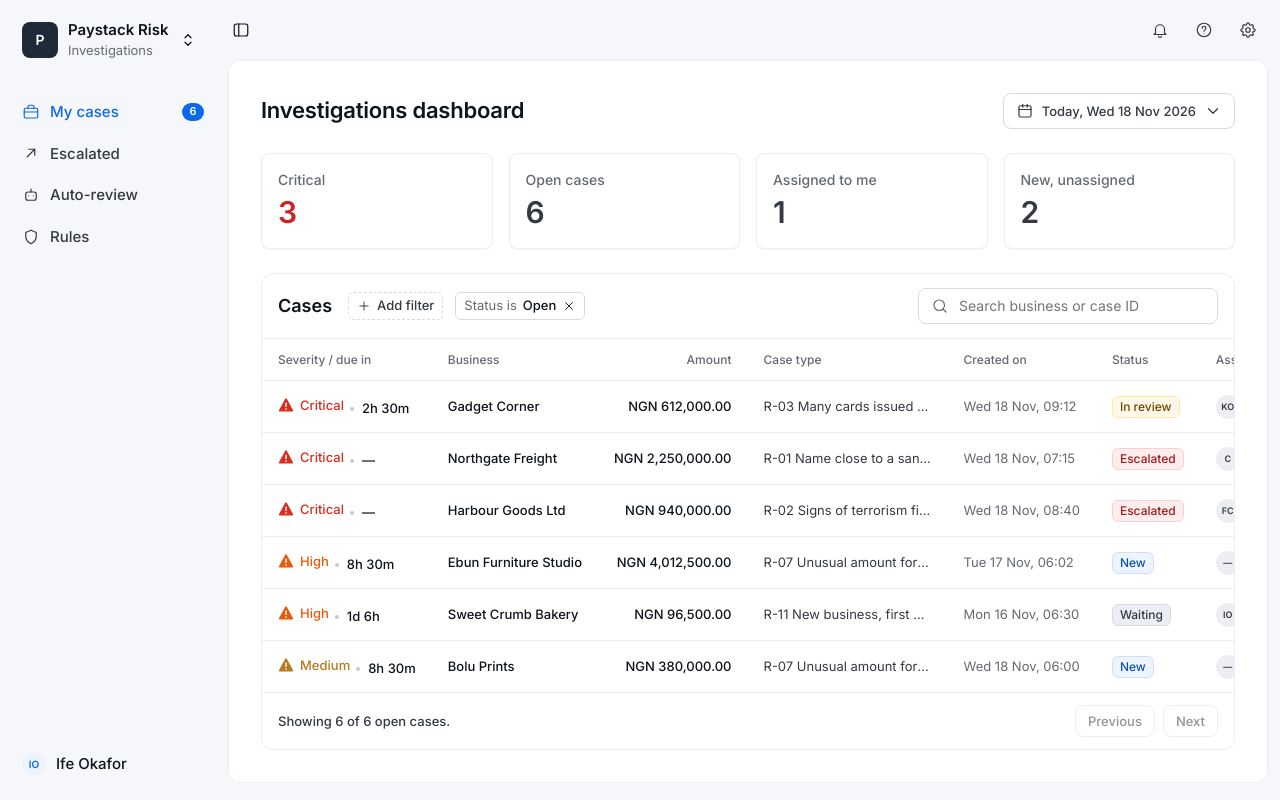
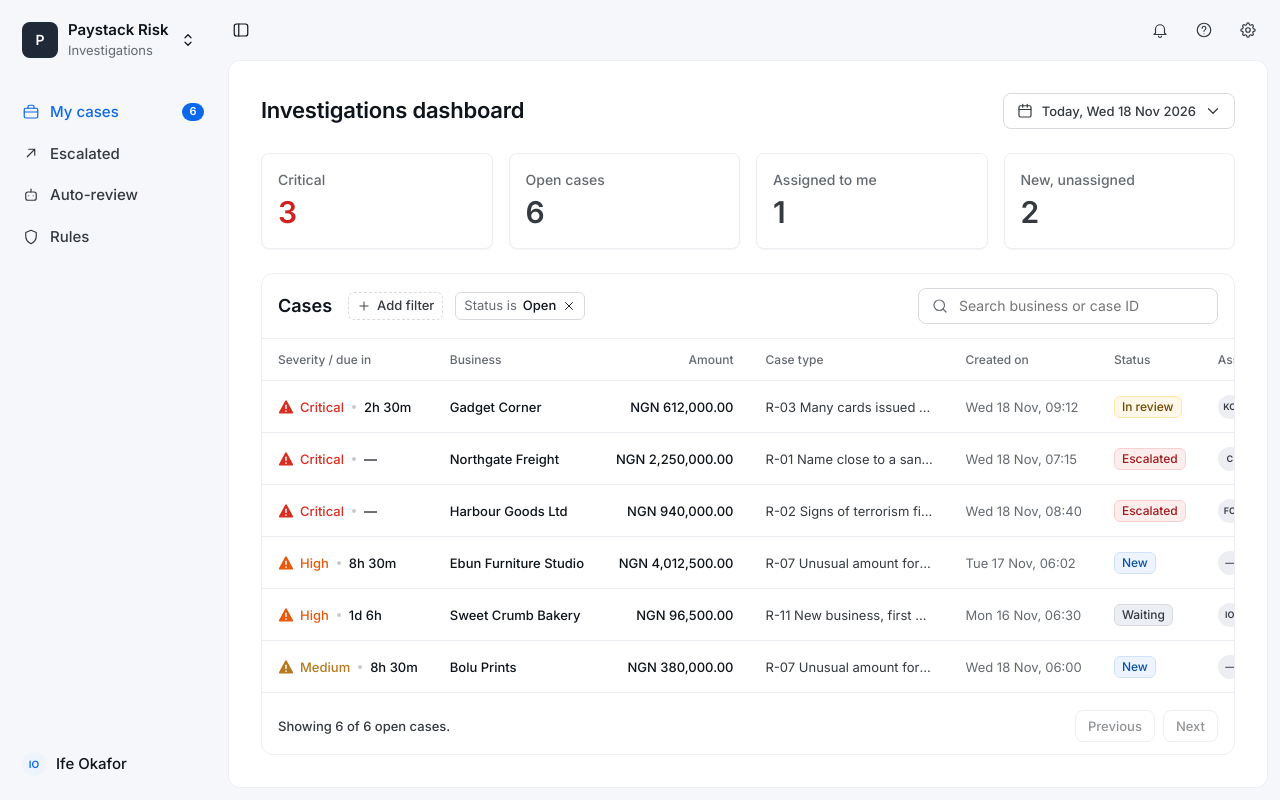
Before and after one commit to uxvic/paystack-payout-holds, a plain HTML site: page index.html in a window 1280 px wide. Drawn offline with Linux system fonts and the light colour scheme.

Commit message:
Severity cell aligned with the row; sheets and pane reach the bottom with footers pinned
Co-Authored-By: Claude Opus 5.5 <noreply@anthropic.com>

```diff
--- a/app.js
+++ b/app.js
@@ -109,7 +109,7 @@
     const list = visibleCases(only);
     const full = !pane;
     const rows = list.map(k => `<tr class="click" data-act="open" data-v="${k.id}" tabindex="0" aria-selected="${S.sel === k.id}">
-      <td>${sev(k.severity)}<span class="due">${k.status === 'Closed' ? 'Resolved' : (k.dueIn || '—')}</span></td>
+      <td><span class="sevcell">${sev(k.severity)}<span class="due">${k.status === 'Closed' ? 'Resolved' : (k.dueIn || '—')}</span></span></td>
       <td>${esc(k.name)}</td>
       <td class="r">${naira(k.held)}</td>
       ${full ? `<td class="trunc">${RULE(k.rule).id} ${esc(RULE(k.rule).name)}</td><td class="muted">${k.created}</td>` : ''}
--- a/styles.css
+++ b/styles.css
@@ -21,7 +21,7 @@ svg.i { width: 18px; height: 18px; fill: none; stroke: currentColor; stroke-widt
 :focus-visible { outline: 2px solid var(--brand); outline-offset: 2px; }
 
 /* Shell: navigation sits on the background, work sits in white sheets */
-.app { display: grid; grid-template-columns: 224px minmax(0, 1fr); min-height: 100vh; }
+.app { display: grid; grid-template-columns: 224px minmax(0, 1fr); height: 100vh; }
 .side { display: flex; flex-direction: column; gap: 24px; padding: 12px 12px 16px 14px; position: sticky; top: 0; height: 100vh; }
 .ws { display: flex; align-items: center; gap: 10px; padding: 8px; }
 .ws .av { width: 36px; height: 36px; border-radius: 8px; background: #1f2937; color: #fff; display: grid; place-items: center; font-weight: 600; }
@@ -36,15 +36,15 @@ svg.i { width: 18px; height: 18px; fill: none; stroke: currentColor; stroke-widt
 .side .me { margin-top: auto; display: flex; align-items: center; gap: 10px; padding: 8px; font-size: 15px; font-weight: 500; }
 .me .av { width: 24px; height: 24px; border-radius: 50%; background: var(--brand-soft); color: var(--brand); font-size: 10px; font-weight: 600; display: grid; place-items: center; }
 
-.main { display: flex; flex-direction: column; min-width: 0; padding: 0 12px 12px 4px; }
+.main { display: flex; flex-direction: column; min-width: 0; min-height: 0; padding: 0 12px 12px 4px; }
 .top { height: 60px; flex: none; display: flex; align-items: center; gap: 12px; padding: 0 4px; }
 .top .sp { flex: 1; }
 .iconbtn { width: 32px; height: 32px; border: 0; background: none; border-radius: var(--r); display: grid; place-items: center; color: var(--ink-2); cursor: pointer; position: relative; }
 .iconbtn:hover { background: var(--tint); }
 .iconbtn .dot { position: absolute; top: 6px; right: 7px; width: 7px; height: 7px; border-radius: 50%; background: var(--bad-dot); }
-.sheets { display: flex; gap: 12px; align-items: flex-start; flex: 1; min-height: 0; }
+.sheets { display: flex; gap: 12px; align-items: stretch; flex: 1; min-height: 0; }
 .sheet { background: var(--sheet); border: 1px solid var(--line); border-radius: var(--r-sheet); min-width: 0; }
-.page { flex: 1; padding: 32px; display: flex; flex-direction: column; gap: 24px; }
+.page { flex: 1; padding: 32px; display: flex; flex-direction: column; gap: 24px; overflow: auto; }
 .page-head { display: flex; align-items: center; gap: 12px; flex-wrap: wrap; }
 .page-head h1 { font-size: 22px; font-weight: 600; letter-spacing: -.01em; }
 .page-head .sp { flex: 1; }
@@ -64,7 +64,7 @@ svg.i { width: 18px; height: 18px; fill: none; stroke: currentColor; stroke-widt
 .stat .n { color: var(--ink-3); font-size: 13px; margin-top: 2px; }
 
 /* Table card */
-.tcard { border: 1px solid var(--line); border-radius: var(--r-sheet); overflow: hidden; }
+.tcard { border: 1px solid var(--line); border-radius: var(--r-sheet); overflow: hidden; flex: 1 0 auto; display: flex; flex-direction: column; }
 .tbar { display: flex; align-items: center; gap: 12px; padding: 14px 16px; border-bottom: 1px solid var(--line); flex-wrap: wrap; }
 .tbar h2 { font-size: 18px; font-weight: 600; margin-right: 4px; }
 .tbar .sp { flex: 1; }
@@ -74,10 +74,10 @@ svg.i { width: 18px; height: 18px; fill: none; stroke: currentColor; stroke-widt
 .chip svg.i { width: 14px; height: 14px; }
 .search { display: flex; align-items: center; gap: 8px; height: 36px; width: 300px; padding: 0 12px; border: 1px solid var(--line-2); border-radius: var(--r); color: var(--ink-3); }
 .search input { border: 0; outline: 0; flex: 1; font: inherit; color: var(--ink); background: none; min-width: 0; }
-.twrap { overflow-x: auto; }
+.twrap { overflow-x: auto; flex: 1; }
 table { width: 100%; border-collapse: collapse; }
 th { font-weight: 500; color: var(--ink-3); font-size: 12px; text-align: left; padding: 12px 16px; border-bottom: 1px solid var(--line); white-space: nowrap; }
-td { padding: 0 16px; height: 52px; border-bottom: 1px solid var(--line); font-size: 13px; font-weight: 500; white-space: nowrap; }
+td { padding: 0 16px; height: 52px; border-bottom: 1px solid var(--line); font-size: 13px; font-weight: 500; white-space: nowrap; line-height: 20px; vertical-align: middle; }
 tbody tr.click { cursor: pointer; }
 tbody tr.click:hover td { background: #fafbfc; }
 tbody tr[aria-selected="true"] td { background: var(--tint); }
@@ -95,8 +95,10 @@ td.why { white-space: normal; color: var(--ink-2); font-weight: 400; min-width:
 .sev { display: inline-flex; align-items: center; gap: 6px; font-weight: 500; }
 .sev svg { width: 16px; height: 16px; flex: none; }
 .sev.Critical { color: var(--crit); } .sev.High { color: var(--high); } .sev.Medium { color: var(--med); } .sev.Low { color: var(--low); }
-.due { color: var(--ink); margin-left: 6px; }
-.due::before { content: ""; display: inline-block; width: 4px; height: 4px; border-radius: 50%; background: var(--ink-4); margin-right: 8px; vertical-align: middle; }
+.sevcell { display: flex; align-items: center; gap: 8px; line-height: 20px; }
+.sevcell .sev { line-height: 20px; }
+.due { color: var(--ink); display: inline-flex; align-items: center; line-height: 20px; }
+.due::before { content: ""; display: inline-block; width: 4px; height: 4px; border-radius: 50%; background: var(--ink-4); margin-right: 8px; }
 .who { display: inline-flex; align-items: center; gap: 8px; }
 .who .av { width: 24px; height: 24px; border-radius: 50%; background: var(--tint); color: var(--ink-2); font-size: 9px; font-weight: 600; display: grid; place-items: center; }
 
@@ -117,7 +119,7 @@ td.why { white-space: normal; color: var(--ink-2); font-weight: 400; min-width:
 .link:hover { text-decoration: underline; }
 
 /* Case pane */
-.pane { width: 440px; flex: none; display: flex; flex-direction: column; position: sticky; top: 0; max-height: calc(100vh - 72px); }
+.pane { width: 440px; flex: none; display: flex; flex-direction: column; min-height: 0; }
 .pane-head { display: flex; align-items: center; gap: 10px; padding: 0 16px; height: 56px; border-bottom: 1px solid var(--line); flex: none; }
 .pane-head h2 { font-size: 16px; font-weight: 600; white-space: nowrap; }
 .pane-head .id { color: var(--ink-3); }
@@ -208,6 +210,7 @@ textarea { min-height: 84px; resize: vertical; }
 
 @media (max-width: 1180px) { .pane { position: fixed; right: 12px; top: 12px; bottom: 12px; max-height: none; z-index: 5; box-shadow: 0 12px 32px rgba(14,20,27,.16); } }
 @media (max-width: 760px) {
+  .app { height: auto; } .sheets { align-items: flex-start; } .page { overflow: visible; }
   .app { grid-template-columns: 1fr; }
   .side { position: static; height: auto; flex-direction: row; flex-wrap: wrap; gap: 8px; }
   .side .me, .ws .chev { display: none; }
```
